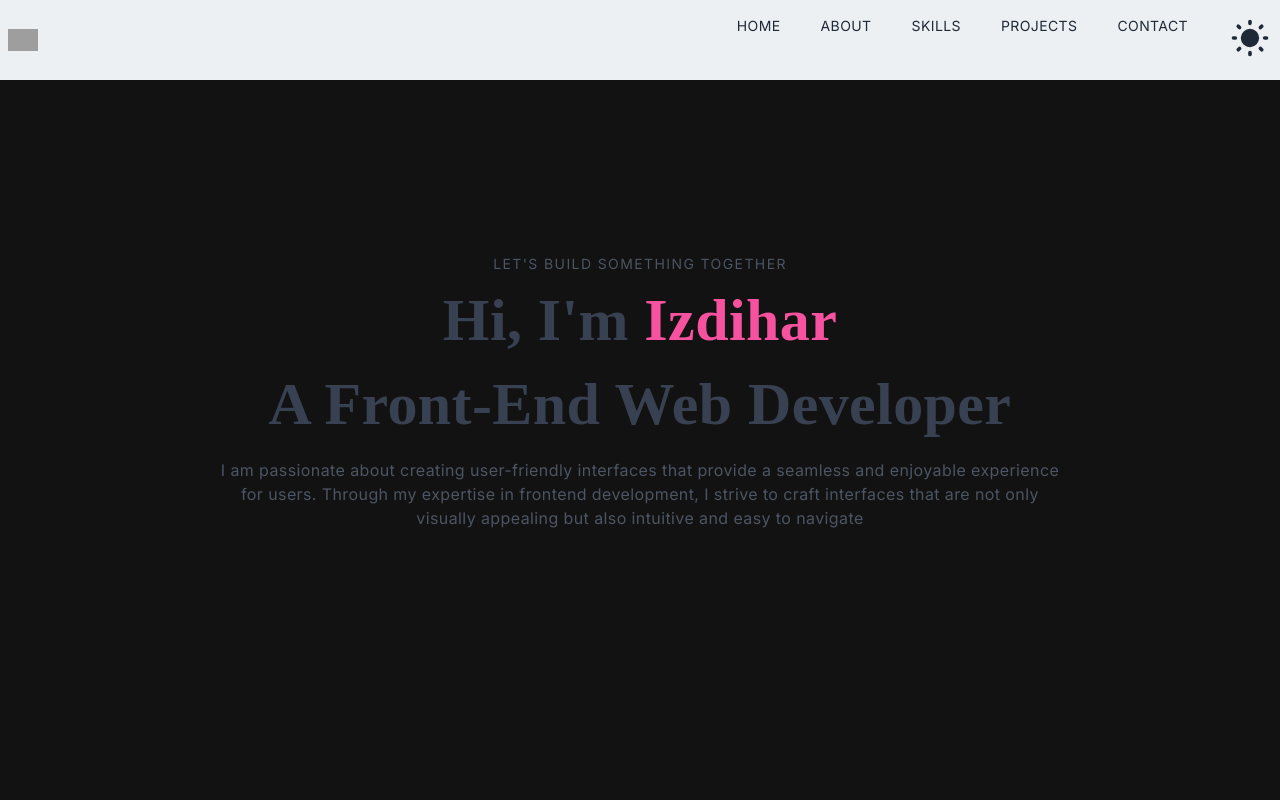
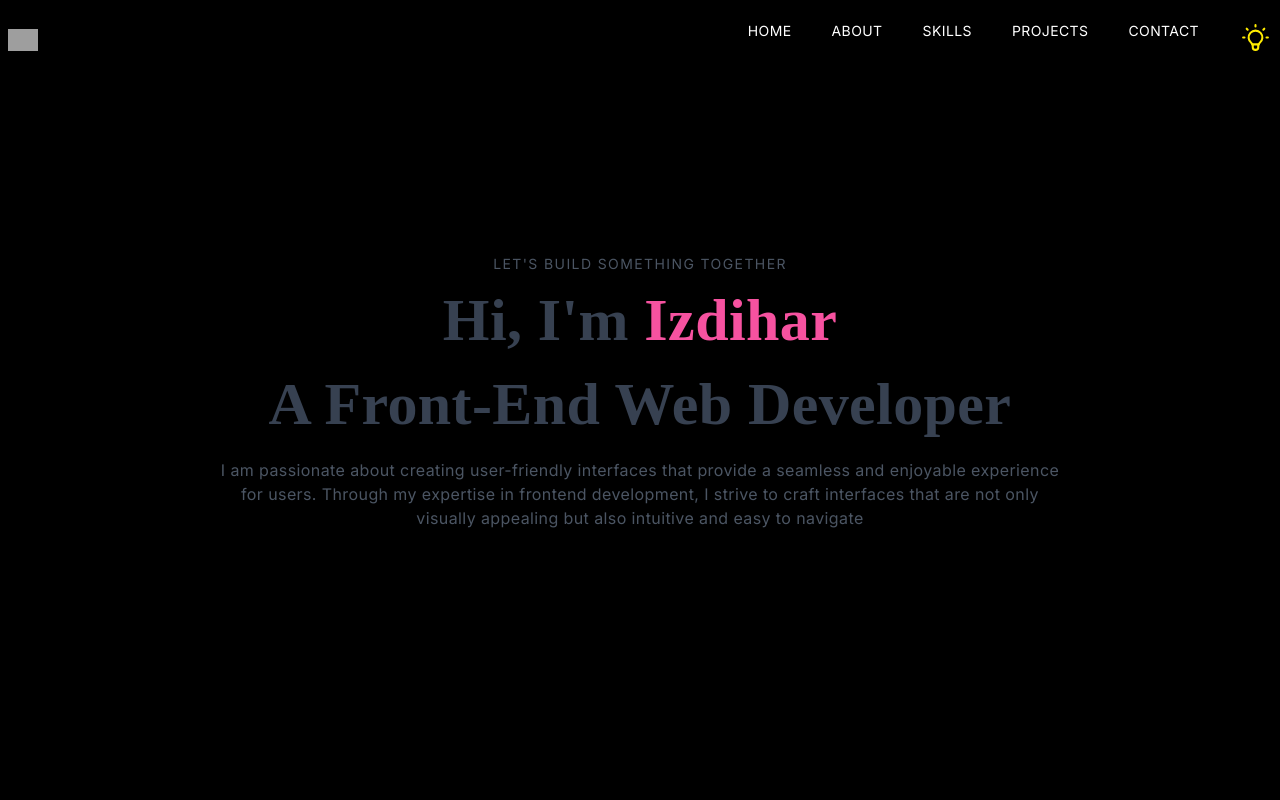
Before and after one commit to 202303-PRM-TR-FEW/portfolio-project-Izdiharomer, a Next.js app in the folder portfolio/: page / in a window 1280 px wide. Both pictures are taken after a click on the button 1250 px from the left and 37 px from the top of the page. Shown: the top 800 px of the page. Built offline with nearby package versions, Linux system fonts and the light colour scheme; grey boxes are pictures that could not be loaded.

Commit message:
Feat: dark mode was added

```diff
--- a/portfolio/app/components/About.jsx
+++ b/portfolio/app/components/About.jsx
@@ -11,7 +11,7 @@ const About = () => {
             About
           </p>
           <h2 className='py-4'>Who I Am</h2>
-          <p className='py-2 text-gray-600'>
+          <p className='py-2 gray'>
             I specialize in building mobile responsive front-end UI applications
             that connect with API’s and other backend technologies. I’m
             passionate about learning new technologies and understand there is
@@ -19,7 +19,7 @@ const About = () => {
             in building front-end applications using HTML, CSS, Javascript,
             React and next.js. I live currently in Turkey, Sanliurfa city. I am looking for a job.
           </p>
-          <p className='py-2 text-gray-600'>
+          <p className='py-2 gray'>
             I graduated from <Link className='text-blue-500 underline' href='https://www.re-coded.com/'>Re:Coded</Link>  Turkey Frontend Web Development Bootcamp
             which is an immersive program designed to equip individuals with the skills and
             knowledge needed to excel in frontend web development. Through instructor-led classes and
@@ -30,7 +30,7 @@ const About = () => {
             skilled developers.
           </p>
           <Link href='/#projects'>
-            <p className='py-2 text-gray-600 underline cursor-pointer hover:text-blue-500'>
+            <p className='py-2 gray underline cursor-pointer hover:text-blue-500'>
               Check out some of my latest projects.
             </p>
           </Link>
--- a/portfolio/app/components/Main.jsx
+++ b/portfolio/app/components/Main.jsx
@@ -5,14 +5,14 @@ function Main() {
     <div id='home' className='w-full h-screen text-center'>
     <div className='max-w-[1240px] w-full h-full mx-auto p-2 flex justify-center items-center'>
       <div>
-        <p className='uppercase text-sm tracking-widest text-gray-600'>
+        <p className='uppercase text-sm tracking-widest gray'>
           LET&#39;S BUILD SOMETHING TOGETHER
         </p>
         <h1 className='py-4 text-gray-700'>
           Hi, I&#39;m <span className='text-[#F652A0]'> Izdihar</span>
         </h1>
         <h1 className='py-2 text-gray-700'>A Front-End Web Developer</h1>
-        <p className='py-4 text-gray-600 sm:max-w-[70%] m-auto'>
+        <p className='py-4 gray sm:max-w-[70%] m-auto'>
         I am passionate about creating user-friendly interfaces that provide a seamless and enjoyable experience for users. Through my expertise in frontend development, I strive to craft interfaces that are not only visually appealing but also intuitive and easy to navigate
         </p>
       </div>
--- a/portfolio/app/components/Navbar.jsx
+++ b/portfolio/app/components/Navbar.jsx
@@ -5,12 +5,17 @@ import NavLogo from '@/public/assets/profile/logo.png';
 import React, { useState, useEffect } from 'react';
 import list from '@/public/list.svg';
 import deleteIcon from '../../public/deleteIcon.svg';
+import dark_mode from '@/public/dark_mode.svg';
+import light_mode from '@/public/light_mode.svg';
+
 
 function Navbar({ isDarkMode, setIsDarkMode }) {
     const [nav, setNav] = useState(false);
   const [shadow, setShadow] = useState(false);
   const [navBg, setNavBg] = useState('#ecf0f3');
-  const [linkColor, setLinkColor] = useState('#1f2937');
+  //const [linkColor, setLinkColor] = useState('#1f2937');
+  const [linkColor, setLinkColor] = useState(isDarkMode ? 'white' : '#1f2937');
+
   const handleNav = () => {
     setNav(!nav);
   };
@@ -25,19 +30,22 @@ function Navbar({ isDarkMode, setIsDarkMode }) {
     };
     window.addEventListener('scroll', handleShadow);
   }, []);
+  useEffect(() => {
+    setNavBg(isDarkMode ? 'black' : '#ecf0f3');
+    setLinkColor(isDarkMode ? 'white' : '#1f2937');
+  }, [isDarkMode]);
 
   return (
     <div
-    style={{ backgroundColor: `${navBg}` }}
+    style={{ backgroundColor: `${isDarkMode ? 'black' : navBg}` }}
     className={
       shadow
-        ? 'fixed w-full h-20 shadow-xl z-[100] ease-in-out duration-300'
-        : 'fixed w-full h-20 z-[100]'
+        ? `fixed w-full h-20 ${isDarkMode ? 'bg-pink-300 text-[#fff]' : ''} shadow-xl z-[100] ease-in-out duration-300`
+        : `fixed w-full h-20 ${isDarkMode ? 'bg-pink-300 text-[#fff]' : ''} z-[100]`
     }
   >
     <div className='flex justify-between items-center w-full h-full px-2 2xl:px-16'>
       <Link href='/'>
-
           <Image
             src={NavLogo}
             alt='/'
@@ -70,83 +78,9 @@ function Navbar({ isDarkMode, setIsDarkMode }) {
   className="mode-toggle-button"
 >
   {isDarkMode ? (
-    <svg
-      xmlns="http://www.w3.org/2000/svg"
-      className="icon icon-tabler icon-tabler-sun-filled"
-      width="44"
-      height="44"
-      viewBox="0 0 24 24"
-      strokeWidth="1.5"
-      stroke="#fff"
-      fill="none"
-      strokeLinecap="round"
-      strokeLinejoin="round"
-    >
-      <path
-        d="M12 19a1 1 0 0 1 .993 .883l.007 .117v1a1 1 0 0 1 -1.993 .117l-.007 -.117v-1a1 1 0 0 1 1 -1z"
-        stroke-width="0"
-        fill="currentColor"
-      />
-      <path
-        d="M18.313 16.91l.094 .083l.7 .7a1 1 0 0 1 -1.32 1.497l-.094 -.083l-.7 -.7a1 1 0 0 1 1.218 -1.567l.102 .07z"
-        stroke-width="0"
-        fill="currentColor"
-      />
-      <path
-        d="M7.007 16.993a1 1 0 0 1 .083 1.32l-.083 .094l-.7 .7a1 1 0 0 1 -1.497 -1.32l.083 -.094l.7 -.7a1 1 0 0 1 1.414 0z"
-        stroke-width="0"
-        fill="currentColor"
-      />
-      <path
-        d="M4 11a1 1 0 0 1 .117 1.993l-.117 .007h-1a1 1 0 0 1 -.117 -1.993l.117 -.007h1z"
-        stroke-width="0"
-        fill="currentColor"
-      />
-      <path
-        d="M21 11a1 1 0 0 1 .117 1.993l-.117 .007h-1a1 1 0 0 1 -.117 -1.993l.117 -.007h1z"
-        stroke-width="0"
-        fill="currentColor"
-      />
-      <path
-        d="M6.213 4.81l.094 .083l.7 .7a1 1 0 0 1 -1.32 1.497l-.094 -.083l-.7 -.7a1 1 0 0 1 1.217 -1.567l.102 .07z"
-        stroke-width="0"
-        fill="currentColor"
-      />
-      <path
-        d="M19.107 4.893a1 1 0 0 1 .083 1.32l-.083 .094l-.7 .7a1 1 0 0 1 -1.497 -1.32l.083 -.094l.7 -.7a1 1 0 0 1 1.414 0z"
-        stroke-width="0"
-        fill="currentColor"
-      />
-      <path
-        d="M12 2a1 1 0 0 1 .993 .883l.007 .117v1a1 1 0 0 1 -1.993 .117l-.007 -.117v-1a1 1 0 0 1 1 -1z"
-        stroke-width="0"
-        fill="currentColor"
-      />
-      <path
-        d="M12 7a5 5 0 1 1 -4.995 5.217l-.005 -.217l.005 -.217a5 5 0 0 1 4.995 -4.783z"
-        stroke-width="0"
-        fill="currentColor"
-      />
-    </svg>
+    <Image className='rounded-xl hover:scale-105 ease-in duration-300' src={light_mode} alt='light mode icon' width={33} height={33}/>
   ) : (
-    <svg
-      xmlns="http://www.w3.org/2000/svg"
-      className="icon icon-tabler icon-tabler-moon-filled"
-      width="44"
-      height="44"
-      viewBox="0 0 24 24"
-      strokeWidth="1.5"
-      stroke="#ffec00"
-      fill="none"
-      strokeLinecap="round"
-      strokeLinejoin="round"
-    >
-      <path
-        d="M12 1.992a10 10 0 1 0 9.236 13.838c.341 -.82 -.476 -1.644 -1.298 -1.31a6.5 6.5 0 0 1 -6.864 -10.787l.077 -.08c.551 -.63 .113 -1.653 -.758 -1.653h-.266l-.068 -.006l-.06 -.002z"
-        stroke-width="0"
-        fill="currentColor"
-      />
-    </svg>
+    <Image className='rounded-xl hover:scale-105 ease-in duration-300' src={dark_mode} alt='dark mode icon' width={33} height={33}/>
   )}
 </button>
 
@@ -169,10 +103,12 @@ function Navbar({ isDarkMode, setIsDarkMode }) {
     >
       <div
         className={
-          nav
-            ? ' fixed left-0 top-0 w-[75%] sm:w-[60%] md:w-[45%] h-screen bg-[#ecf0f3] p-10 ease-in duration-500'
-            : 'fixed left-[-100%] top-0 p-10 ease-in duration-500'
-        }
+    nav
+      ? `fixed left-0 top-0 w-[75%] sm:w-[60%] md:w-[45%] h-screen ${
+          isDarkMode ? 'bg-black' : 'bg-[#ecf0f3]'
+        } p-10 ease-in duration-500`
+      : 'fixed left-[-100%] top-0 p-10 ease-in duration-500'
+  }
       >
         <div>
           <div className='flex w-full items-center justify-between'>
--- a/portfolio/app/components/Skills.jsx
+++ b/portfolio/app/components/Skills.jsx
@@ -41,7 +41,7 @@ const Skills = () => {
                         className='w-[44px] h-[38px]'
                       />
                       {hoveredText === image.alt && (
-                        <div className='absolute bg-white p-1 text-sm rounded-lg shadow-md'>
+                        <div className='absolute  p-1 text-sm rounded-lg shadow-md'>
                           {hoveredText}
                         </div>
                       )}
--- a/portfolio/app/globals.css
+++ b/portfolio/app/globals.css
@@ -2,58 +2,33 @@
 @tailwind components;
 @tailwind utilities;
 
-/* [data-theme='dark'] {
-  --background: #000;
-  --text-primary: #fff;
-  --text-secondary: #8e05c2;
-  --accent: #8e05c2;
-  --border: #808080;
-  --form-bg: #191919;
-} */
-
 .dark-mode {
-  background-color: #121212;
-  color: #ffffff;
+  background-color: black;
+  color: white;
 }
-
-/* .dark-mode button {
-  background-color: #1e1e1e;
-  color: #ffffff;
-}  */
-.mode-toggle-button {
-  background-color: transparent;
-  border: none;
-  cursor: pointer;
-  height: 10 px;
-  width: auto;
-}
-
-
- :root {
-  --background-color: #fff;
-  --text-color: #333;
-}
-
-:root {
-  --background-color: #333;
-  --text-color: #fff;
-}
-
 
 html,
 body {
   padding: 0;
   margin: 0;
   font-family: -apple-system, BlinkMacSystemFont, 'Segoe UI', Roboto, Oxygen, Ubuntu, Cantarell, 'Open Sans', 'Helvetica Neue', sans-serif;
+  color: inherit; /* Ensure text color is inherited */
 }
 
 a {
   color: inherit;
   text-decoration: none;
 }
+
 * {
   box-sizing: border-box;
 }
+/*
+p,
+h1, h2, h3, h4, h5, h6,
+li {
+  color: inherit;
+} */
 
 @import url('https://fonts.googleapis.com/css2?family=Raleway:wght@100;200;300;400;500;600;700;800;900&display=swap');
 
@@ -64,31 +39,34 @@ html {
 
 @layer base {
   body {
-    @apply bg-[#ecf0f3] text-[#1f2937] tracking-wide
+    @apply bg-[#ecf0f3] tracking-wide;
   }
 
   h1, h2, h3, h4, h5, h6 {
-    @apply font-bold
+    @apply font-bold;
   }
 
   h1 {
-    @apply text-4xl sm:text-5xl md:text-6xl font-[Raleway]
+    @apply text-4xl sm:text-5xl md:text-6xl font-[Raleway];
   }
 
   h2 {
-    @apply text-3xl sm:text-4xl
+    @apply text-3xl sm:text-4xl;
   }
 
   li {
-    @apply cursor-pointer
+    @apply cursor-pointer;
   }
 
   .pink_button {
-    @apply shadow-xl shadow-gray-400 rounded-xl uppercase bg-gradient-to-r from-[#ff758f] to-[#c9184a] text-white
+    @apply shadow-xl shadow-gray-400 rounded-xl uppercase bg-gradient-to-r from-[#ff758f] to-[#c9184a] text-white;
   }
 }
 
+.text {
+  @apply text-[#5651e5];
+}
 
-.text {
-  @apply text-[#5651e5]
+.gray {
+  @apply text-gray-600
 }
--- a/portfolio/app/page.js
+++ b/portfolio/app/page.js
@@ -6,18 +6,20 @@ import About from './components/About';
 import Skills from './components/Skills';
 import Projects from './components/Projects';
 import Contact from './components/Contact';
+//import Footer from './components/Footer';
 import React, { useState } from 'react';
 
 export default function Home() {
   const [isDarkMode, setIsDarkMode] = useState(false);
   return (
-    <main className={`flex flex-col min-h-screen h-full w-full justify-between items-between ${isDarkMode ? 'dark-mode' : 'light-mode'}`}>
+    <main className={`flex flex-col min-h-screen  h-full w-full justify-between items-between ${isDarkMode ? 'dark-mode' : 'light-mode'}`}>
       <Navbar isDarkMode={isDarkMode} setIsDarkMode={setIsDarkMode}/>
       <Main/>
       <About/>
       <Skills/>
       <Projects/>
-      <Contact/>
+      <Contact isDarkMode={isDarkMode} setIsDarkMode={setIsDarkMode}/>
+      {/* <Footer/> */}
     </main>
   )
 }
```
Also changed, not shown: portfolio/app/components/Contact.jsx (+7 -25 lines), portfolio/app/components/Footer.jsx (added, +40 -0 lines), portfolio/app/components/Theme.jsx (deleted), portfolio/public/dark_mode.svg.
